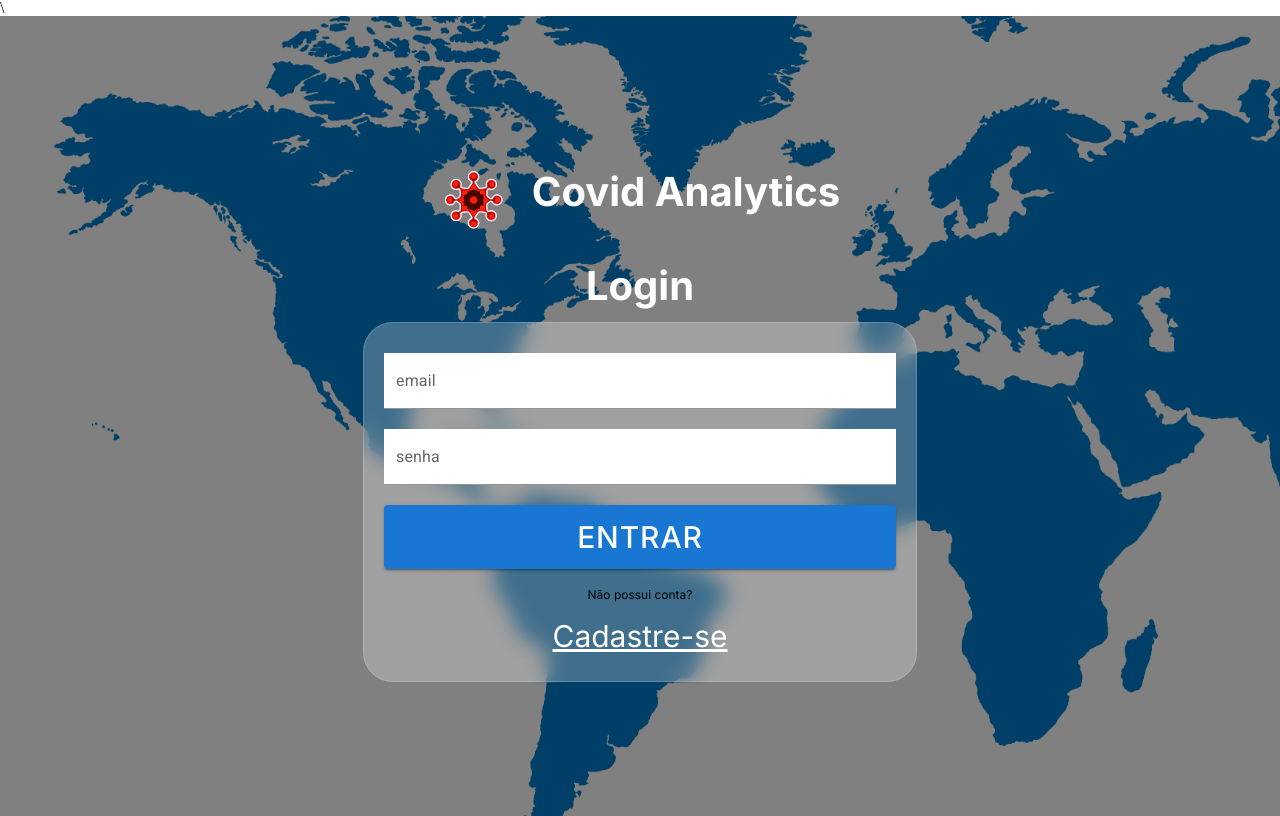
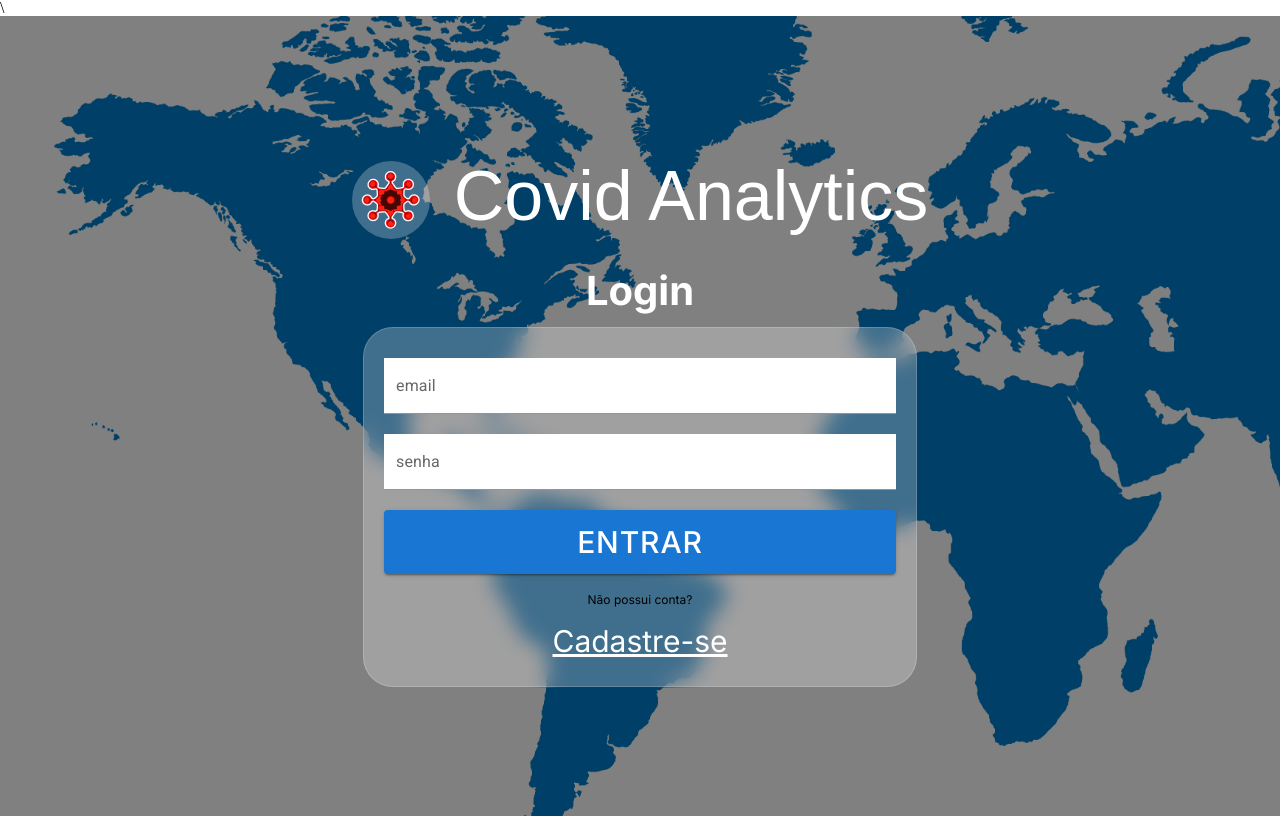
Before and after one commit to joaobuga35/Covid-Analytics, a React (Create React App) app: page /login in a window 1280 px wide. Built offline with nearby package versions, Linux system fonts and the light colour scheme; no server answers; a web font is replaced by a local one.

Commit message:
fixed: header,center h1 and colors from global styles

```diff
--- a/src/components/Header/styles.ts
+++ b/src/components/Header/styles.ts
@@ -7,8 +7,7 @@ export const MainTitle = styled.header<iTitleHeader>`
   align-items: center;
   margin-top: ${(props) => props.marginTop};
   width: 100%;
-  margin-bottom:32px;
-
+  margin-bottom: 32px;
 
   div {
     display: flex;
@@ -18,21 +17,25 @@ export const MainTitle = styled.header<iTitleHeader>`
     width: 68px;
     border-radius: 100%;
     background-color: var(--gray-trans);
+    padding: 5px;
   }
 
   h1 {
-    color: ${(props) => props.color};
+    color: ${(props) => props.colorTitle};
     font-family: var(--font-family-3);
     font-size: var(--title-header-mobile);
 
     @media (min-width: 1024px) {
       font-size: var(--title-header);
+      display: flex;
+      align-items: center;
     }
   }
 
   @media (min-width: 1024px) {
     flex-direction: row;
     gap: 24px;
+    align-items: flex-start;
     justify-content: center;
   }
 `;
--- a/src/pages/Login/index.tsx
+++ b/src/pages/Login/index.tsx
@@ -6,23 +6,24 @@ import { Header } from "../../components/Header";
 import { useContext } from "react";
 import { UserContext } from "../../contexts/UserContext";
 import { useForm } from "react-hook-form";
-import { yupResolver } from "@hookform/resolvers/yup"
+import { yupResolver } from "@hookform/resolvers/yup";
 import { loginFormSchema } from "./schema";
 
+export function Login() {
+  const { userLoginApi } = useContext(UserContext);
 
-
-export function Login() {
-
-  const { userLoginApi } = useContext(UserContext)
-
-  const { register, handleSubmit, formState: {errors} } = useForm({
+  const {
+    register,
+    handleSubmit,
+    formState: { errors },
+  } = useForm({
     resolver: yupResolver(loginFormSchema),
-  })
+  });
 
   return (
     <LoginStyled>
-      <Header colorTitle="--white" marginTop="1rem" />
-      <h1>Login</h1>
+      <Header colorTitle="var(--white)" marginTop="1rem" />
+      <h2>Login</h2>
       <form onSubmit={handleSubmit(userLoginApi)}>
         <TextField
           id="email"
@@ -43,7 +44,9 @@ export function Login() {
           {...register("password")}
         />
 
-        <Button variant="contained" type="submit">Entrar</Button>
+        <Button variant="contained" type="submit">
+          Entrar
+        </Button>
         <span>Não possui conta?</span>
         <Link to="/register">Cadastre-se</Link>
       </form>
--- a/src/pages/Login/styles.ts
+++ b/src/pages/Login/styles.ts
@@ -15,7 +15,7 @@ export const LoginStyled = styled.div`
   align-items: center;
   flex-direction: column;
 
-  h1 {
+  h2 {
     color: var(--white);
     font-size: var(--title-1);
     text-align: center;
--- a/src/styles/global.ts
+++ b/src/styles/global.ts
@@ -10,7 +10,7 @@ export const GlobalStyle = createGlobalStyle`
     --gray-3: #6B6B6B;
     --gray-4:#656565;
     --gray-5:#444444;
-    --gray-trans:rgba(217, 217, 217, 0.5)
+    --gray-trans: rgba(330, 330, 330, 0.25);
     --color-blue: #0083D1;
     --black:#000;
     --color-error: #E60000;
```
